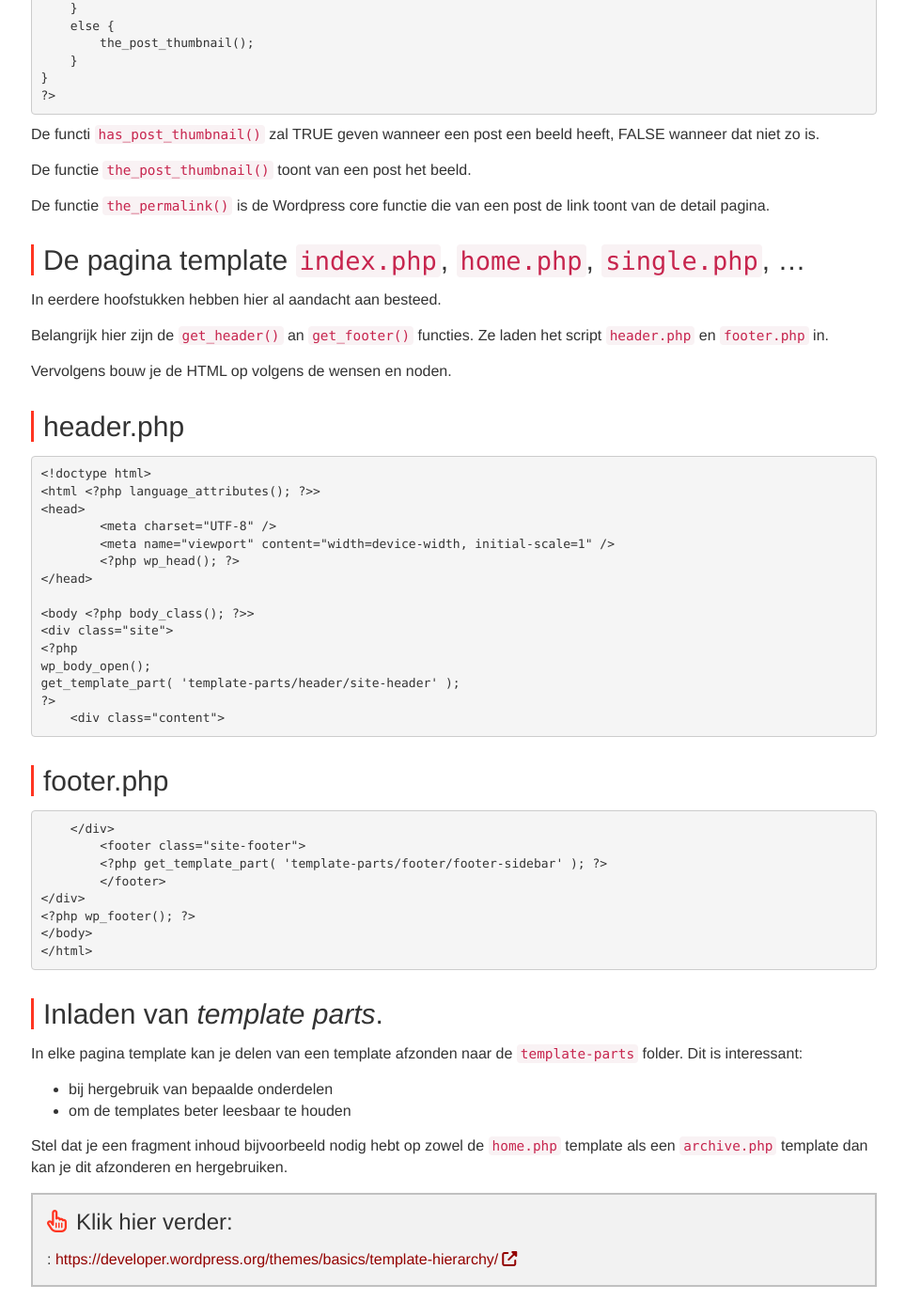
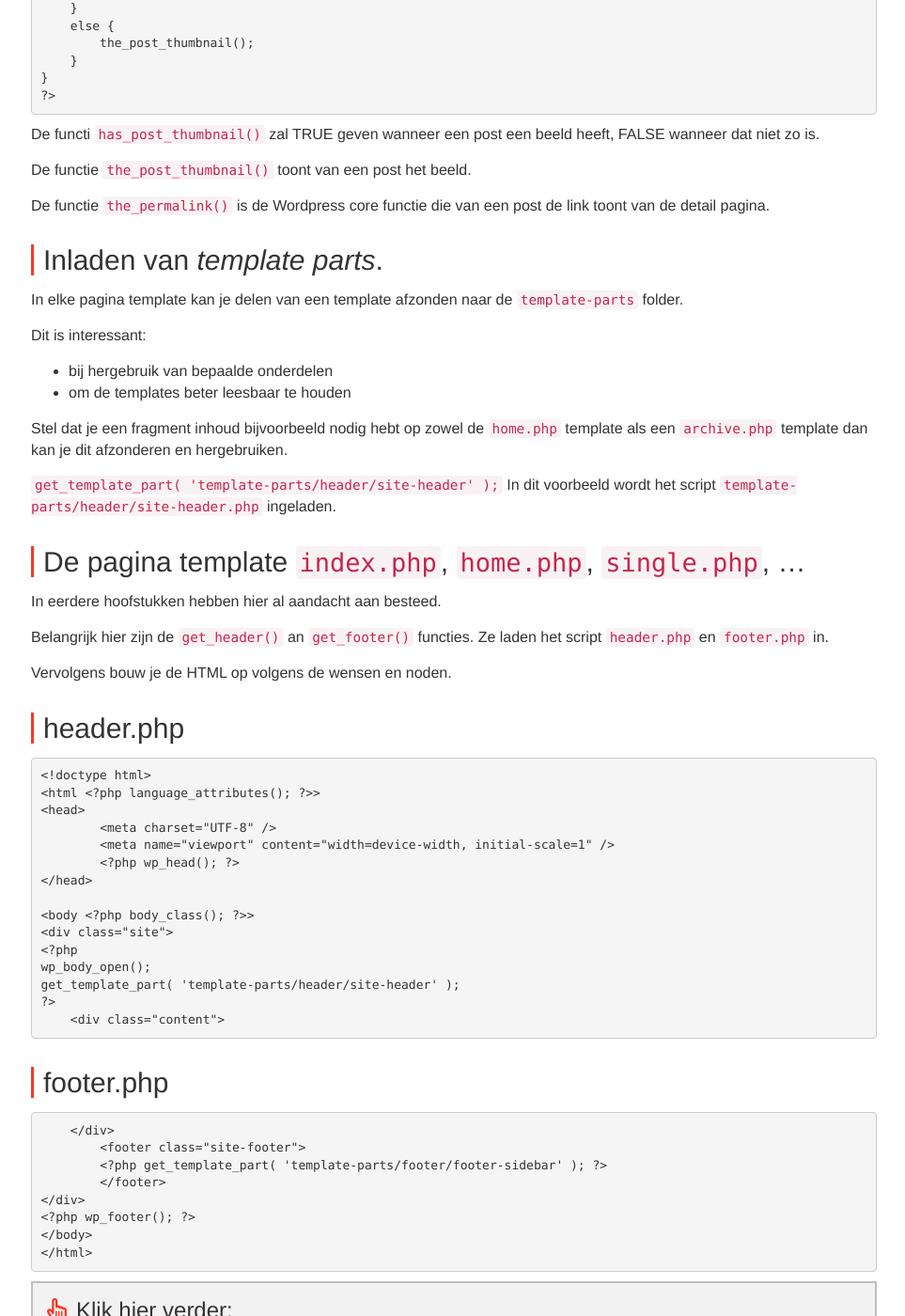
Before and after one commit to Syntra-Brussel/dynamische-webtechnieken, a Jekyll site: the page built from wordpress/thema-van-nul.md, in a window 1280 px wide and 1400 px high, scrolled down 1589 px. Shown: the whole window at 94% size, without its empty margins (317-1280 px from the left). Built offline with Jekyll 4.4.1, drawn with Linux system fonts in a browser that asks for light colours; nearby versions of some CDN libraries; a script that is not in the unit is left out; some of the changed lines change nothing that is shown.

Commit message:
Update thema-van-nul.md

```diff
--- a/wordpress/thema-van-nul.md
+++ b/wordpress/thema-van-nul.md
@@ -91,6 +91,19 @@ De functie <code>the_post_thumbnail()</code> toont van een post het beeld.
 
 De functie <code>the_permalink()</code> is de Wordpress core functie die van een post de link toont van de detail pagina.
 
+## Inladen van <em>template parts</em>.
+
+In elke pagina template kan je delen van een template afzonden naar de <code>template-parts</code> folder.
+
+Dit is interessant:
+* bij hergebruik van bepaalde onderdelen
+* om de templates beter leesbaar te houden
+
+Stel dat je een fragment inhoud bijvoorbeeld nodig hebt op zowel de <code>home.php</code> template als een <code>archive.php</code> template dan kan je dit afzonderen en hergebruiken.
+
+<code>get_template_part( 'template-parts/header/site-header' );</code>
+In dit voorbeeld wordt het script <code>template-parts/header/site-header.php</code> ingeladen.
+
 ## De pagina template <code>index.php</code>, <code>home.php</code>, <code>single.php</code>, ...
 
 In eerdere hoofstukken hebben hier al aandacht aan besteed.
@@ -130,11 +143,3 @@ get_template_part( 'template-parts/header/site-header' );
 &lt;/body&gt;
 &lt;/html&gt;
 </pre>
-
-## Inladen van <em>template parts</em>.
-
-In elke pagina template kan je delen van een template afzonden naar de <code>template-parts</code> folder. Dit is interessant:
-* bij hergebruik van bepaalde onderdelen
-* om de templates beter leesbaar te houden
-
-Stel dat je een fragment inhoud bijvoorbeeld nodig hebt op zowel de <code>home.php</code> template als een <code>archive.php</code> template dan kan je dit afzonderen en hergebruiken.
```
